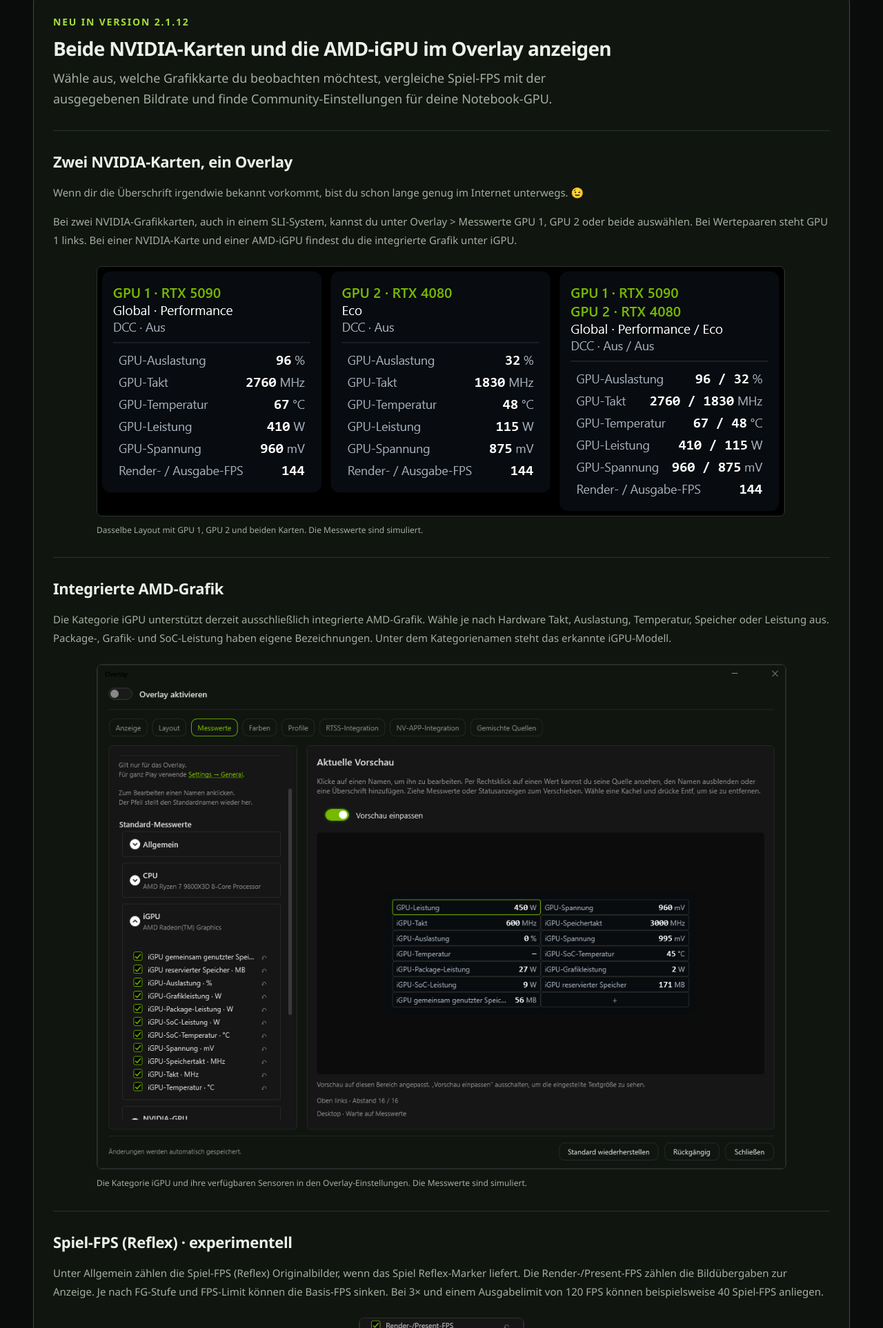
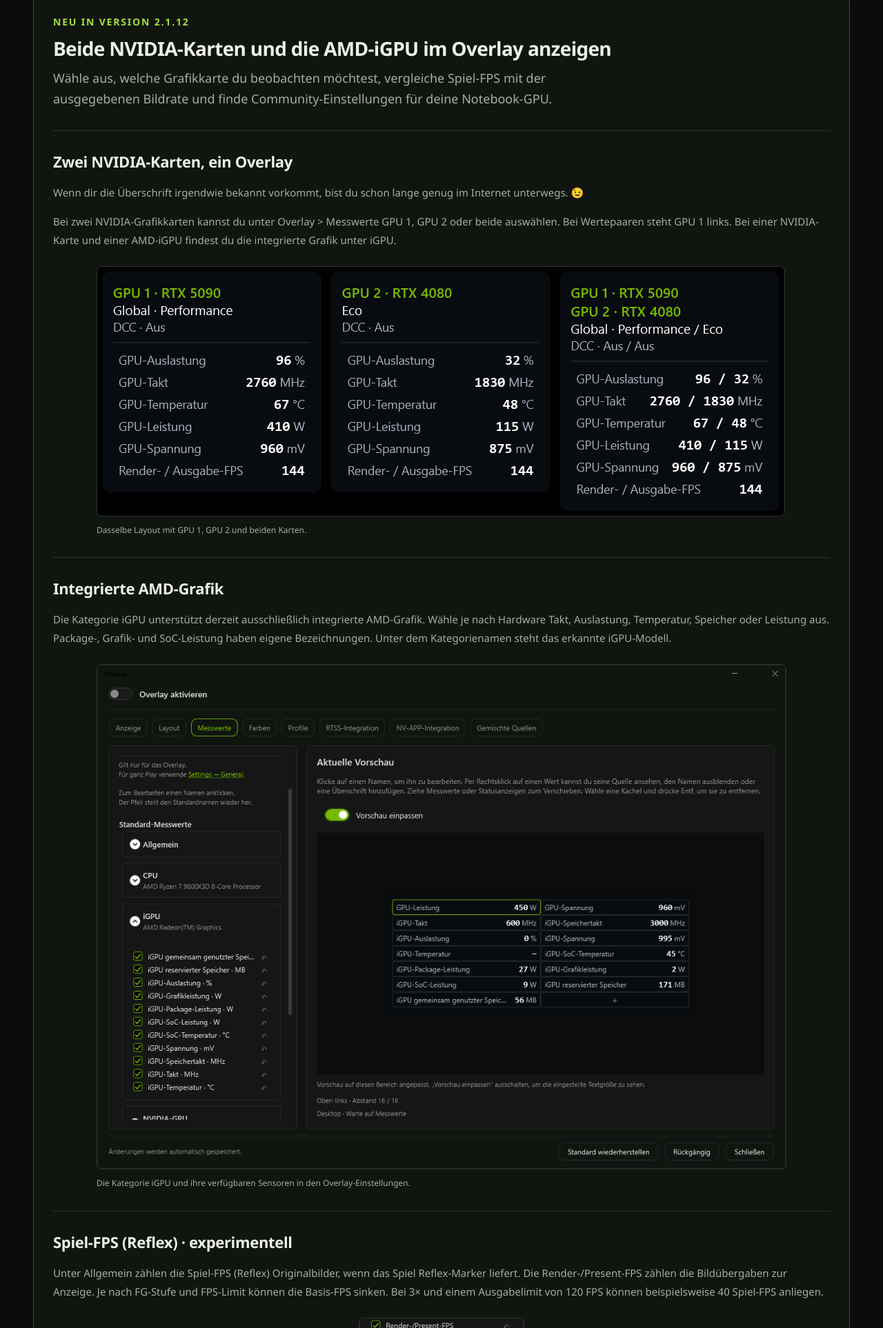
Before and after one commit to christianp403-spec/NV-UV-Play, a plain HTML site: page neuigkeiten.html in a window 1280 px wide. Shown: the part 395-2321 px from the top of the page at 69% size. Drawn offline with Linux system fonts and the light colour scheme.

Commit message:
Shorten dual-GPU text and overlay image captions in Play news

```diff
--- a/neuigkeiten.html
+++ b/neuigkeiten.html
@@ -57,13 +57,13 @@
   <section class="release-feature-section" id="overlay-2112">
     <h3>Zwei NVIDIA-Karten, ein Overlay</h3>
     <p>Wenn dir die Überschrift irgendwie bekannt vorkommt, bist du schon lange genug im Internet unterwegs. 😉</p>
-    <p>Bei zwei NVIDIA-Grafikkarten, auch in einem SLI-System, kannst du unter Overlay &gt; Messwerte GPU 1, GPU 2 oder beide auswählen. Bei Wertepaaren steht GPU 1 links. Bei einer NVIDIA-Karte und einer AMD-iGPU findest du die integrierte Grafik unter iGPU.</p>
-    <figure class="release-wide-image"><a href="assets/play-dual-gpu-de-v2.1.12.png" target="_blank" rel="noopener"><img src="assets/play-dual-gpu-de-v2.1.12.png" width="996" height="361" loading="lazy" alt="Dasselbe Layout mit GPU 1, GPU 2 und beiden Karten. Die Messwerte sind simuliert."></a><figcaption>Dasselbe Layout mit GPU 1, GPU 2 und beiden Karten. Die Messwerte sind simuliert.</figcaption></figure>
+    <p>Bei zwei NVIDIA-Grafikkarten kannst du unter Overlay &gt; Messwerte GPU 1, GPU 2 oder beide auswählen. Bei Wertepaaren steht GPU 1 links. Bei einer NVIDIA-Karte und einer AMD-iGPU findest du die integrierte Grafik unter iGPU.</p>
+    <figure class="release-wide-image"><a href="assets/play-dual-gpu-de-v2.1.12.png" target="_blank" rel="noopener"><img src="assets/play-dual-gpu-de-v2.1.12.png" width="996" height="361" loading="lazy" alt="Dasselbe Layout mit GPU 1, GPU 2 und beiden Karten."></a><figcaption>Dasselbe Layout mit GPU 1, GPU 2 und beiden Karten.</figcaption></figure>
   </section>
   <section class="release-feature-section" id="igpu-2112">
     <h3>Integrierte AMD-Grafik</h3>
     <p>Die Kategorie iGPU unterstützt derzeit ausschließlich integrierte AMD-Grafik. Wähle je nach Hardware Takt, Auslastung, Temperatur, Speicher oder Leistung aus. Package-, Grafik- und SoC-Leistung haben eigene Bezeichnungen. Unter dem Kategorienamen steht das erkannte iGPU-Modell.</p>
-    <figure class="release-wide-image"><a href="assets/play-amd-igpu-de-v2.1.12.png" target="_blank" rel="noopener"><img src="assets/play-amd-igpu-de-v2.1.12.png" width="1160" height="850" loading="lazy" alt="Die Kategorie iGPU und ihre verfügbaren Sensoren in den Overlay-Einstellungen. Die Messwerte sind simuliert."></a><figcaption>Die Kategorie iGPU und ihre verfügbaren Sensoren in den Overlay-Einstellungen. Die Messwerte sind simuliert.</figcaption></figure>
+    <figure class="release-wide-image"><a href="assets/play-amd-igpu-de-v2.1.12.png" target="_blank" rel="noopener"><img src="assets/play-amd-igpu-de-v2.1.12.png" width="1160" height="850" loading="lazy" alt="Die Kategorie iGPU und ihre verfügbaren Sensoren in den Overlay-Einstellungen."></a><figcaption>Die Kategorie iGPU und ihre verfügbaren Sensoren in den Overlay-Einstellungen.</figcaption></figure>
   </section>
   <section class="release-feature-section" id="fps-2112">
     <h3>Spiel-FPS (Reflex) · experimentell</h3>
```
Also changed, not shown: news.html (+3 -3 lines).
